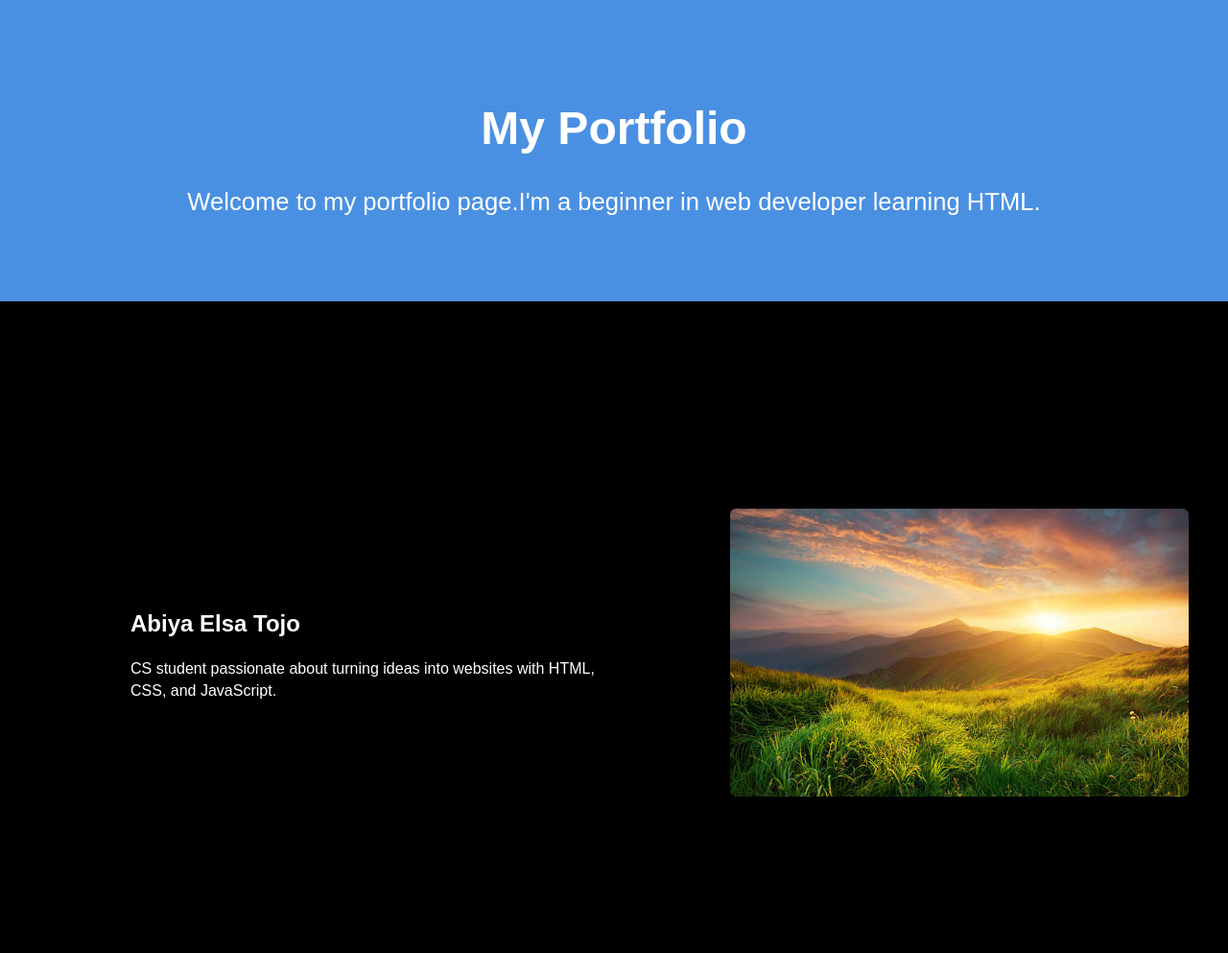
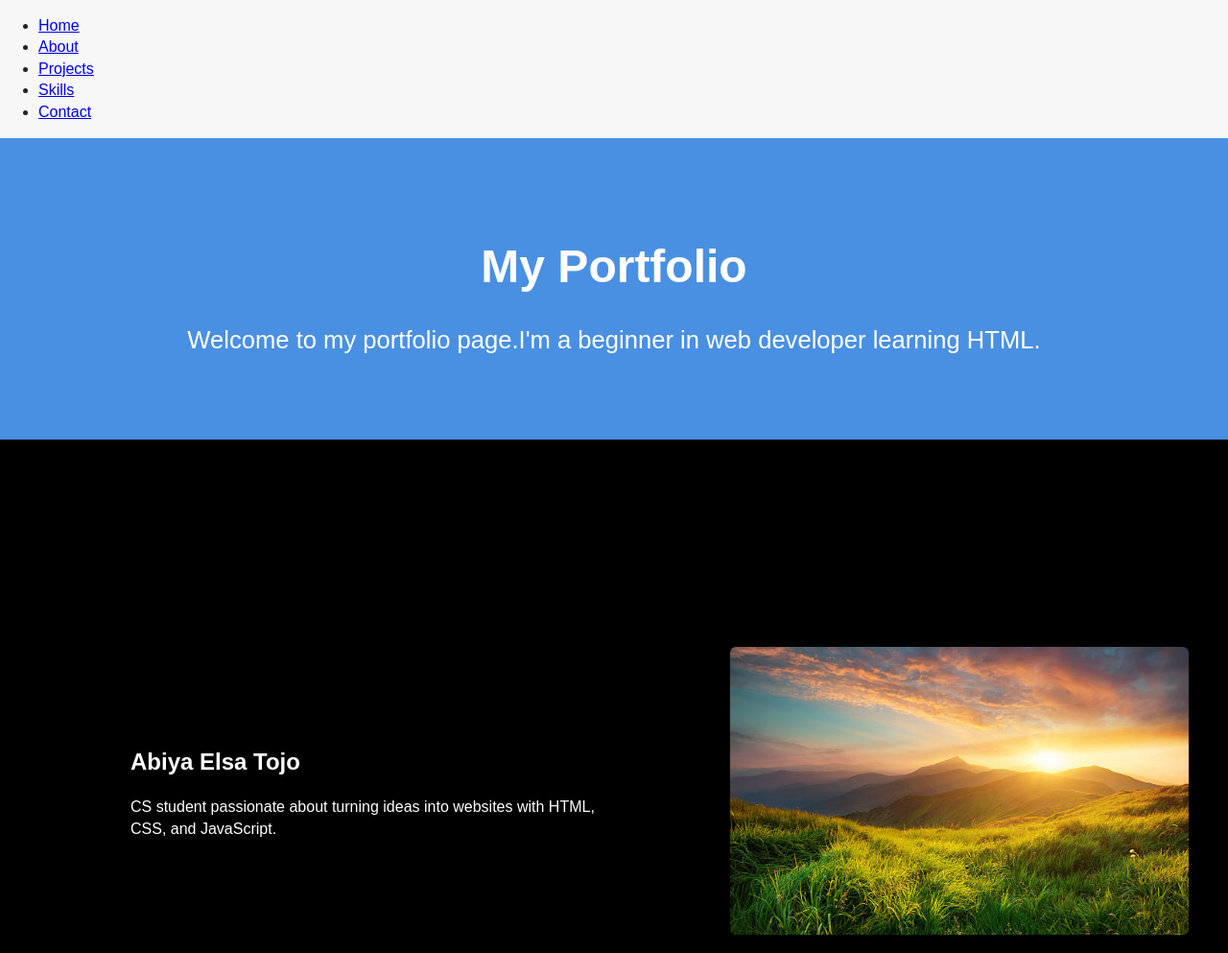
Before and after one commit to abiya-elsa-tojo/my-portfolio, a plain HTML site: page index.html in a window 1280 px wide. Shown: the top 993 px of the page at 96% size. Drawn offline with Linux system fonts and the light colour scheme.

Commit message:
Enhance index.html with navigation and section IDs
Added navigation bar and section IDs for better structure.

```diff
--- a/index.html
+++ b/index.html
@@ -7,11 +7,22 @@
     <link rel="stylesheet" href="style.css">
 </head>
 <body>
+    <header>
+    <nav>
+      <ul>
+        <li><a href="#home">Home</a></li>
+        <li><a href="#about">About</a></li>
+        <li><a href="#projects">Projects</a></li>
+        <li><a href="#skills">Skills</a></li>
+        <li><a href="#contact">Contact</a></li>
+      </ul>
+    </nav>
+  </header>
   <section class="section1">
     <h1>My Portfolio</h1>
     <p>Welcome to my portfolio page.I'm a beginner in web developer learning HTML.</p>
   </section>
-  <section class="section2">
+  <section class="section2" id="home">
     <div class="left">
       <h2>Abiya Elsa Tojo</h2>
       <p>CS student passionate about turning ideas into websites with HTML, CSS, and JavaScript.</p>
@@ -20,11 +31,11 @@
       <img src="image.jpg" alt="Abiya Elsa Tojo">
     </div>
   </section>
-  <section class="section3">
+  <section class="section3" id="about">
     <h2>About Me</h2>
     <p>Hi there! I'm Abiya Elsa Tojo, a computer science student with a passion for web development. I love turning ideas into reality through code.</p>
   </section>
-  <section class="section4">
+  <section class="section4" id="projects">
     <h2>Projects</h2>
     <ol>
       <li>Personal Portfolio</li>
@@ -32,7 +43,7 @@
       <li>Contact Form Example</li>
     </ol>
   </section>
-  <section class="section5">
+  <section class="section5" id="skills">
     <h2>Skills</h2>
     <ul>
       <li>HTML</li>
@@ -40,7 +51,7 @@
       <li>JavaScript basics</li>
     </ul>
   </section>
-  <section class="section6">
+  <section class="section6" id="contact">
     <h2>Contact</h2>
     <form>
       <label for="name">Name:</label><br>
@@ -51,6 +62,7 @@
 
       <button type="submit">Send Message</button>
     </form>
+    <script src="script.js"></script>
   </section>
 
 
```
